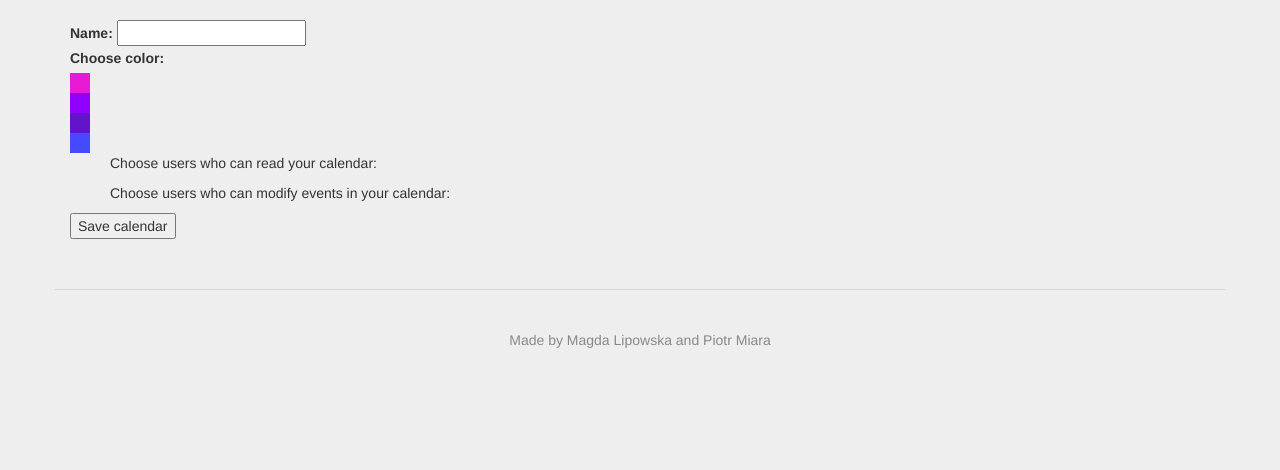
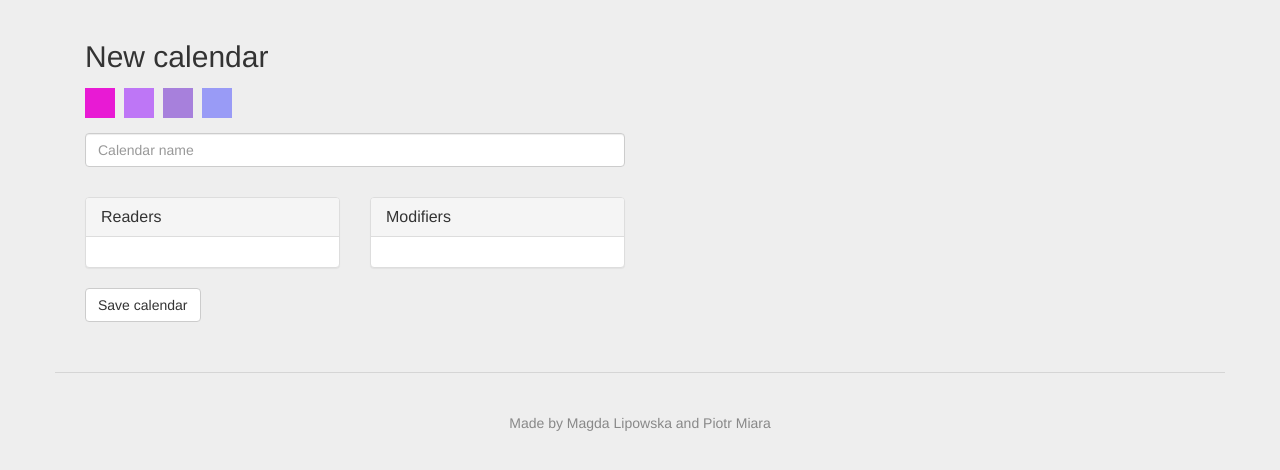
Before and after one commit to kasztanka/django_calendar, a Django app: page /calendar/new in a window 1280 px wide. Shown: the part 52-522 px from the top of the page. Run offline with Django 3.2, Linux system fonts and the light colour scheme; a user stored in the database is signed in; tables that the repository leaves empty hold one stand-in row (values such as "Sample post"); some libraries are stand-ins or nearby versions.

Commit message:
Create calendar template and minor indentation changes

```diff
--- a/my_calendar/static/base.css
+++ b/my_calendar/static/base.css
@@ -208,6 +208,28 @@ hr {
     width: 91%;
 }
 
+#id_name {
+    margin-bottom: 30px;
+}
+
+#calendar_form .list-group-item label {
+    font-weight: 400;
+}
+
+.color-box {
+    display: inline-block;
+    width: 30px;
+    height: 30px;
+    opacity: 0.5;
+    cursor: pointer;
+    margin-right: 5px;
+    margin-bottom: 10px;
+}
+
+.active-color-box {
+    opacity: 1;
+}
+
 footer {
     padding: 40px 0;
     color: #888;
--- a/my_calendar/static/calendar_form_colors.js
+++ b/my_calendar/static/calendar_form_colors.js
@@ -1,10 +1,10 @@
-const colors = document.getElementsByClassName("colors");
+const colors = document.getElementsByClassName("color-box");
 
 Array.prototype.slice.call(colors).forEach(function(color) {
     color.onclick = function() {
-        let old = document.getElementsByClassName("active")[0];
-        old.className = "colors";
-        this.className += " active";
+        let old = document.getElementsByClassName("active-color-box")[0];
+        old.classList.remove("active-color-box");
+        this.classList.add("active-color-box");
         input.value = this.getAttribute("name");
     };
 });
--- a/my_calendar/templates/my_calendar/new_calendar.html
+++ b/my_calendar/templates/my_calendar/new_calendar.html
@@ -2,41 +2,59 @@
 {% load staticfiles %}
 {% block content %}
 
-    {% if form_errors %}
-        <p>{{ form_errors }}</p>
-    {% endif %}
-
+{% if form_errors %}
+    <div class="alert alert-danger">{{ form_errors }}</div>
+{% endif %}
+<div class="col-lg-6">
+    <h2 class="form-signin-heading">New calendar</h2>
     <form method="POST" id="calendar_form">
         {% csrf_token %}
-        <div>
-            <label for="id_name">Name:</label>
-            <input id="id_name" maxlength="100" name="name" type="text" required />
+        <input id="id_color" name="color" type="hidden"/>
+    {% for color in colors %}
+        <div style="background-color: {{ color }}; border: 4px solid {{ color }}" class="color-box" name="{{ color }}"></div>
+    {% endfor %}
+        <input id="id_name" class="form-control" placeholder="Calendar name"
+            maxlength="100" name="name" type="text" required/>
+        <div class="row">
+            <div class="col-lg-6">
+                <div class="panel panel-default">
+                    <div class="panel-heading">
+                        <h3 class="panel-title">Readers</h3>
+                    </div>
+                    <div class="panel-body list-group readers">
+                    {% for user in calendar_form.readers %}
+                        <p class="list-group-item">
+                            {{ user }}
+                        </p>
+                    {% endfor %}
+                    </div>
+                </div>
+            </div>
+            <div class="col-lg-6">
+                <div class="panel panel-default">
+                    <div class="panel-heading">
+                        <h3 class="panel-title">Modifiers</h3>
+                    </div>
+                    <div class="panel-body list-group modifiers">
+                    {% for user in calendar_form.modifiers %}
+                        <p class="list-group-item">
+                            {{ user }}
+                        </p>
+                    {% endfor %}
+                    </div>
+                </div>
+            </div>
         </div>
-        <div>
-            <label for="id_color">Choose color:</label>
-            <input id="id_color" name="color" type="hidden"/>
-        </div>
-        {% for color in colors %}
-            <div style="background-color: {{ color }}; height:20px; width:20px;" class="colors" name="{{ color }}"></div>
-        {% endfor %}
-        <ul id="readers">Choose users who can read your calendar:
-            {% for user in calendar_form.readers %}
-                <li>{{ user }}</li>
-            {% endfor %}
-        </ul>
-        <ul id="modifiers">Choose users who can modify events in your calendar:
-            {% for user in calendar_form.modifiers %}
-                <li>{{ user }}</li>
-            {% endfor %}
-        </ul>
-        <button type="submit" id="save_calendar">Save calendar</button>
+
+        <button type="submit" class="btn btn-default">Save calendar</button>
     </form>
+</div>
 
 {% endblock content %}
 {% block scripts %}
 <script src="{% static 'calendar_form_colors.js' %}"></script>
 <script>
-    colors[0].className += " active";
+    colors[0].classList.add("active-color-box");
     const input = document.getElementById("id_color");
     input.value = colors[0].getAttribute("name");
 </script>
```
Also changed, not shown: my_calendar/templates/my_calendar/register.html (+6 -3 lines), my_calendar/templates/my_calendar/calendar.html (indentation only).
